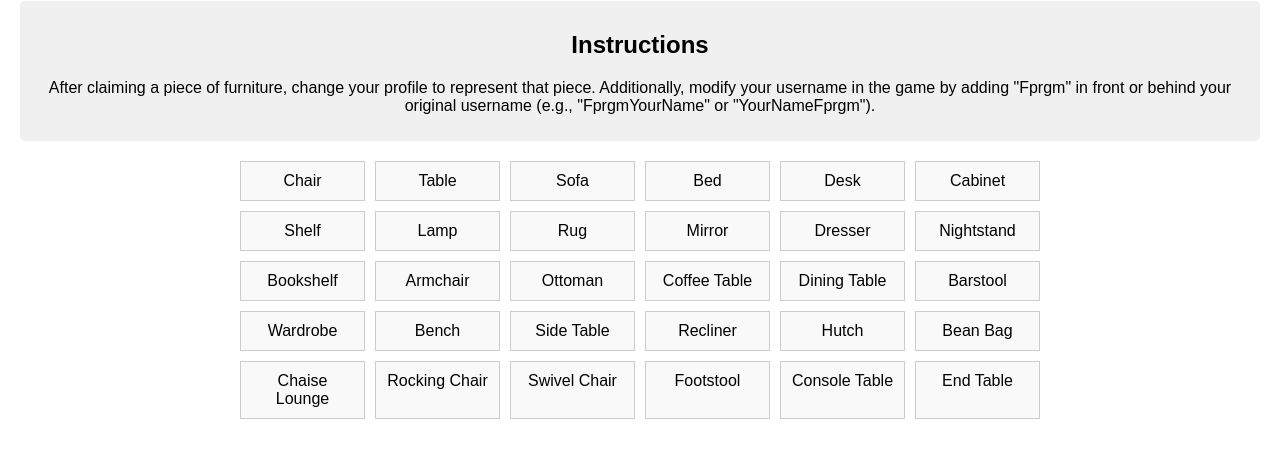
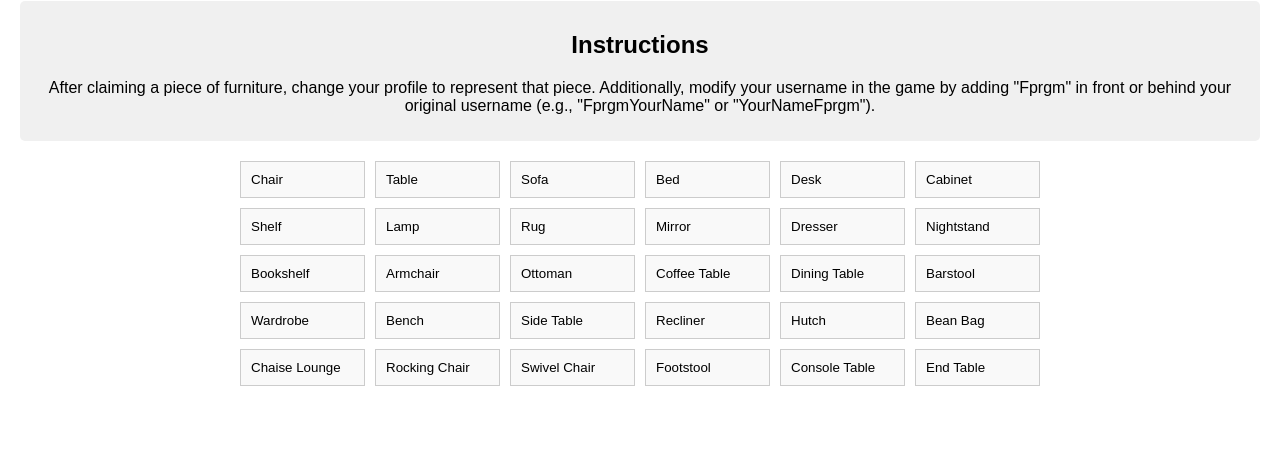
Before and after one commit to NowUnseen/furniture-claim-website, a website: page index.html in a window 1280 px wide. Shown: the part 79-536 px from the top of the page. Drawn offline with Linux system fonts and the light colour scheme.

Commit message:
Change furniture items to buttons for better accessibility

```diff
--- a/script.js
+++ b/script.js
@@ -17,7 +17,7 @@ document.addEventListener('DOMContentLoaded', function() {
         grid.innerHTML = '';
         // Create 30 furniture items
         for (let i = 1; i <= 30; i++) {
-            const item = document.createElement('div');
+            const item = document.createElement('button');
             item.className = 'furniture-item';
             item.id = `furniture-${i}`;
             item.textContent = furnitureNames[i - 1];
--- a/style.css
+++ b/style.css
@@ -29,6 +29,8 @@ h1 {
     background-color: #f9f9f9;
     cursor: pointer;
     transition: background-color 0.3s;
+    width: 100%;
+    text-align: left;
 }
 
 .furniture-item:hover {
```
